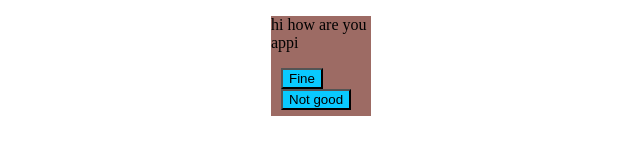
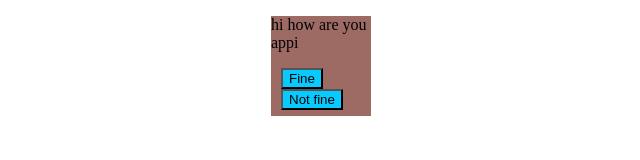
Before and after one commit to abdulrahmanar6965318-crypto/Project-hi, a plain HTML site: page index.html in a window 1280 px wide. Shown: the full height of the page, 237-877 px from the left. Drawn offline with Linux system fonts and the light colour scheme.

Commit message:
Update index.html

```diff
--- a/index.html
+++ b/index.html
@@ -1,6 +1,5 @@
 <!DOCTYPE html>
 <html>
-
 <head>
   <meta charset="UTF-8">
   <meta name="viewport" content="width=device-width, initial-scale=1">
@@ -12,7 +11,7 @@
  <div class="box">
    <p>hi how are you appi</p>
 <button onclick="handleResponse('Fine')">Fine</button>
-<button onclick="handleResponse('not good')">Not good</button>
+<button onclick="handleResponse('not fine')">Not fine</button>
 
 <p id="result"></p>
  </div>
```
